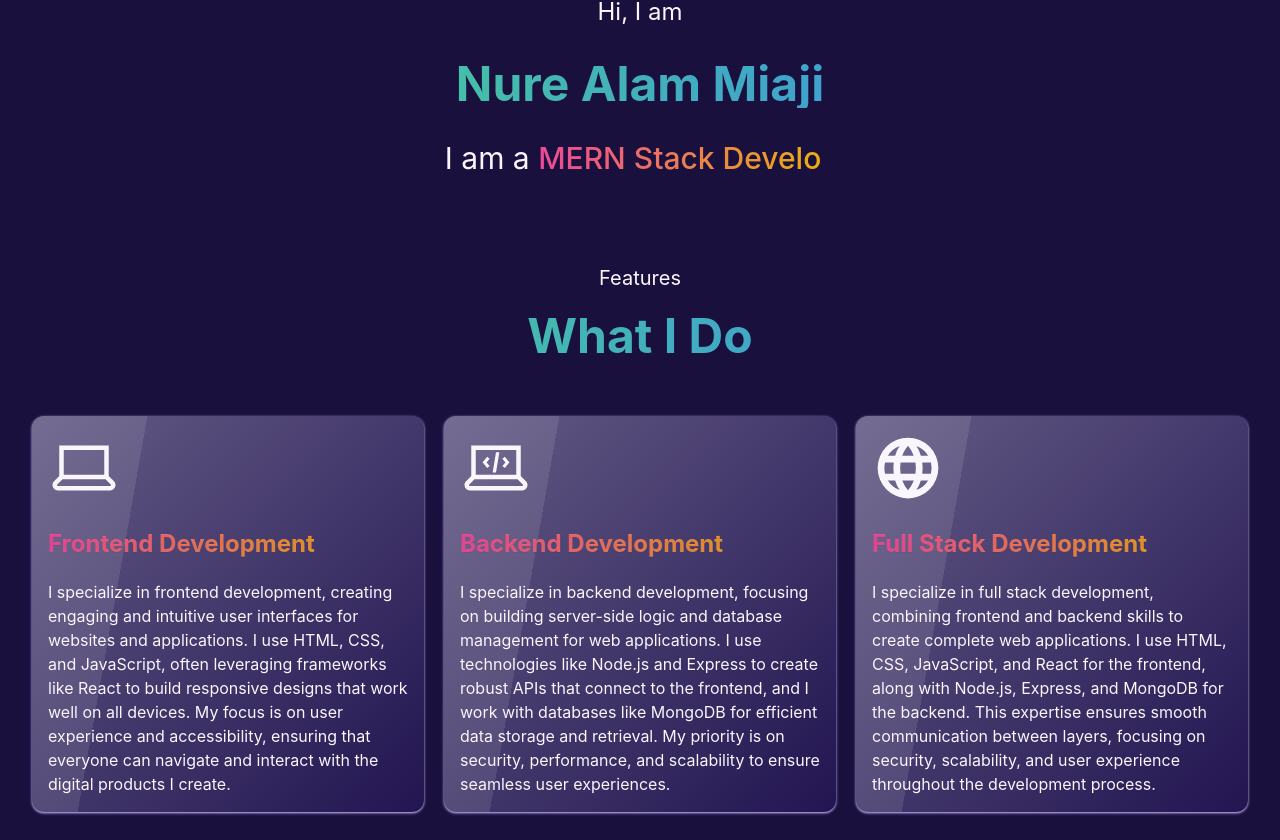
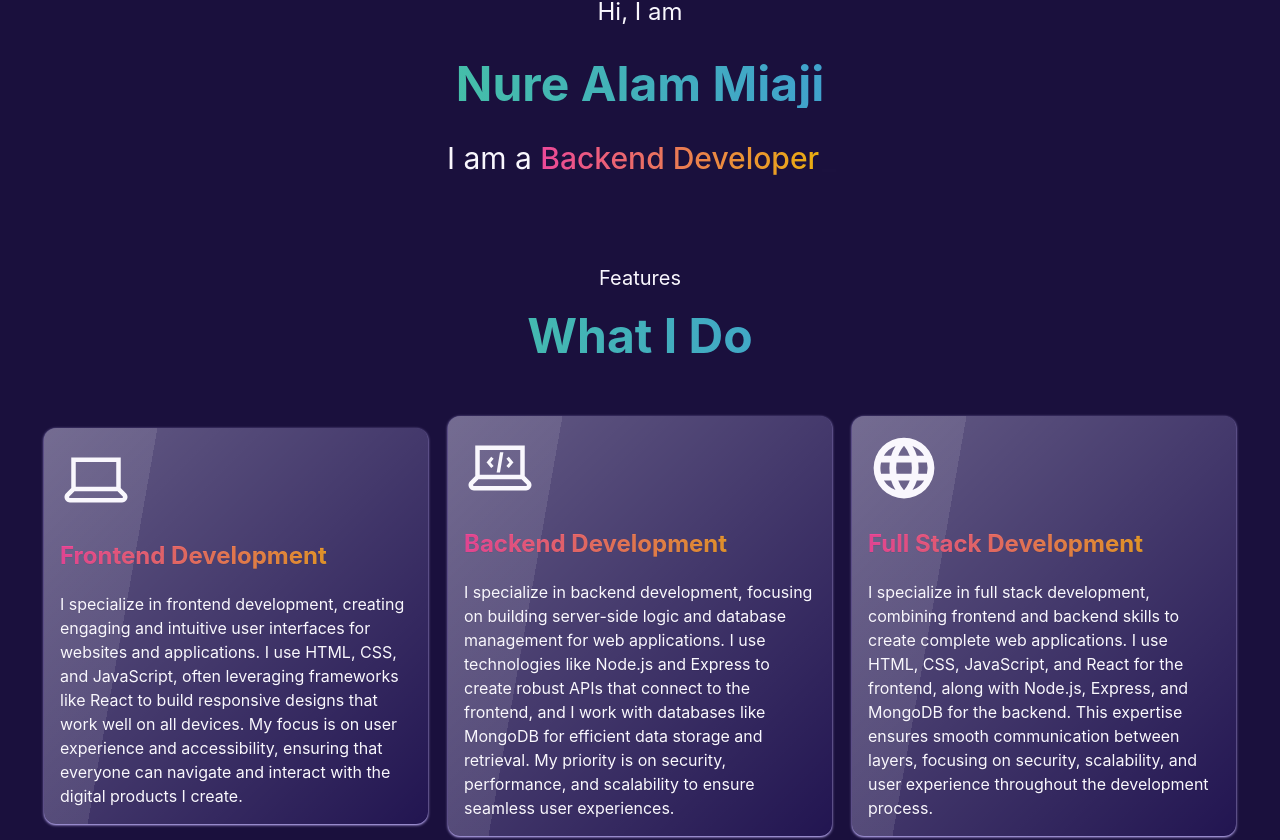
Before and after one commit to nurealammiaji/nurealammiaji, a React (Vite) app: page / in a window 1280 px wide. Shown: the part 490-1330 px from the top of the page. Built offline with nearby package versions, Linux system fonts and the light colour scheme.

Commit message:
style modified

```diff
--- a/src/components/Contact/Contact.jsx
+++ b/src/components/Contact/Contact.jsx
@@ -8,7 +8,7 @@ const Contact = () => {
             <br />
             <div className="p-10 mx-auto shadow shadow-violet-300 md:w-3/4 rounded-xl bg-neutral glass">
                 <div className="mb-20">
-                    <div className="w-3/6 mx-auto text-2xl font-semibold text-transparent divider bg-gradient-to-r from-pink-500 to-yellow-500 bg-clip-text">Social Media</div>
+                    <div className="mx-auto text-2xl font-semibold text-transparent sm:w-3/6 divider bg-gradient-to-r from-pink-500 to-yellow-500 bg-clip-text">Social Links</div>
                 </div>
                 <div className="flex flex-wrap items-center justify-center gap-10">
                     <Tilt>
--- a/src/components/Features/Features.jsx
+++ b/src/components/Features/Features.jsx
@@ -8,23 +8,23 @@ const Features = () => {
         <div id="features">
             <SectionHeader header={"Features"} message={"What I Do"} />
             <br />
-            <div className="grid gap-5 md:grid-cols-2 xl:grid-cols-3">
+            <div className="flex flex-wrap items-center justify-center gap-5">
                 <Tilt>
-                    <div className="p-4 text-left shadow shadow-violet-300 rounded-xl bg-neutral glass">
+                    <div className="p-4 text-left shadow shadow-violet-300 rounded-xl bg-neutral glass sm:w-96">
                         <LiaLaptopSolid className="text-7xl" />
                         <h4 className="mt-6 text-2xl font-bold text-transparent bg-gradient-to-r from-pink-500 to-yellow-500 bg-clip-text">Frontend Development</h4>
                         <p className="mt-5">I specialize in frontend development, creating engaging and intuitive user interfaces for websites and applications. I use HTML, CSS, and JavaScript, often leveraging frameworks like React to build responsive designs that work well on all devices. My focus is on user experience and accessibility, ensuring that everyone can navigate and interact with the digital products I create.</p>
                     </div>
                 </Tilt>
                 <Tilt>
-                    <div className="p-4 text-left shadow shadow-violet-300 rounded-xl bg-neutral glass">
+                    <div className="p-4 text-left shadow shadow-violet-300 rounded-xl bg-neutral glass sm:w-96">
                         <LiaLaptopCodeSolid className="text-7xl" />
                         <h4 className="mt-6 text-2xl font-bold text-transparent bg-gradient-to-r from-pink-500 to-yellow-500 bg-clip-text">Backend Development</h4>
                         <p className="mt-5">I specialize in backend development, focusing on building server-side logic and database management for web applications. I use technologies like Node.js and Express to create robust APIs that connect to the frontend, and I work with databases like MongoDB for efficient data storage and retrieval. My priority is on security, performance, and scalability to ensure seamless user experiences.</p>
                     </div>
                 </Tilt>
                 <Tilt>
-                    <div className="p-4 text-left shadow shadow-violet-300 rounded-xl bg-neutral glass">
+                    <div className="p-4 text-left shadow shadow-violet-300 rounded-xl bg-neutral glass sm:w-96">
                         <PiGlobeBold className="text-7xl" />
                         <h4 className="mt-6 text-2xl font-bold text-transparent bg-gradient-to-r from-pink-500 to-yellow-500 bg-clip-text">Full Stack Development</h4>
                         <p className="mt-5">I specialize in full stack development, combining frontend and backend skills to create complete web applications. I use HTML, CSS, JavaScript, and React for the frontend, along with Node.js, Express, and MongoDB for the backend. This expertise ensures smooth communication between layers, focusing on security, scalability, and user experience throughout the development process.</p>
--- a/src/components/Footer/Footer.jsx
+++ b/src/components/Footer/Footer.jsx
@@ -7,7 +7,7 @@ const Footer = () => {
             <br /><br />
             <footer className="p-10 footer footer-center bg-neutral">
                 <aside className="my-5">
-                    <figure className="w-[50px] h-[50px] rounded-full bg-gradient-to-r from-pink-500 to-yellow-500 p-1">
+                    <figure className="w-[75px] h-[75px] rounded-full bg-gradient-to-r from-pink-500 to-yellow-500 p-1">
                         <img className="rounded-full" src={photo} alt="" />
                     </figure>
                     <p className="mt-5 text-xl font-bold text-transparent bg-gradient-to-r from-pink-500 to-yellow-500 bg-clip-text"> Nure Alam Miaji</p>
--- a/src/components/Hero/Hero.jsx
+++ b/src/components/Hero/Hero.jsx
@@ -13,7 +13,7 @@ const Hero = () => {
             <div className="mt-12">
                 <p className="text-2xl">Hi, I am</p>
                 <h1 className="my-8 text-5xl font-bold text-transparent bg-gradient-to-r from-green-400 to-blue-500 bg-clip-text">Nure Alam Miaji</h1>
-                <p className="text-3xl">I am a <span className="font-medium text-transparent bg-gradient-to-r from-pink-500 to-yellow-500 bg-clip-text"><Typewriter words={["Full Stack Developer", "MERN Stack Developer"]} cursor cursorStyle={"_"} cursorColor={"white"} cursorBlinking loop typeSpeed={100} deleteSpeed={50} delaySpeed={1500} /></span></p>
+                <p className="text-3xl">I am a <span className="font-medium text-transparent bg-gradient-to-r from-pink-500 to-yellow-500 bg-clip-text"><Typewriter words={["Frontend Developer", "Backend Developer", "Full Stack Developer"]} cursor cursorStyle={"_"} cursorColor={"white"} cursorBlinking loop typeSpeed={100} deleteSpeed={50} delaySpeed={1500} /></span></p>
             </div>
         </div>
     );
```
Also changed, not shown: 1 other file (tests, documents, lock files or other folders).
